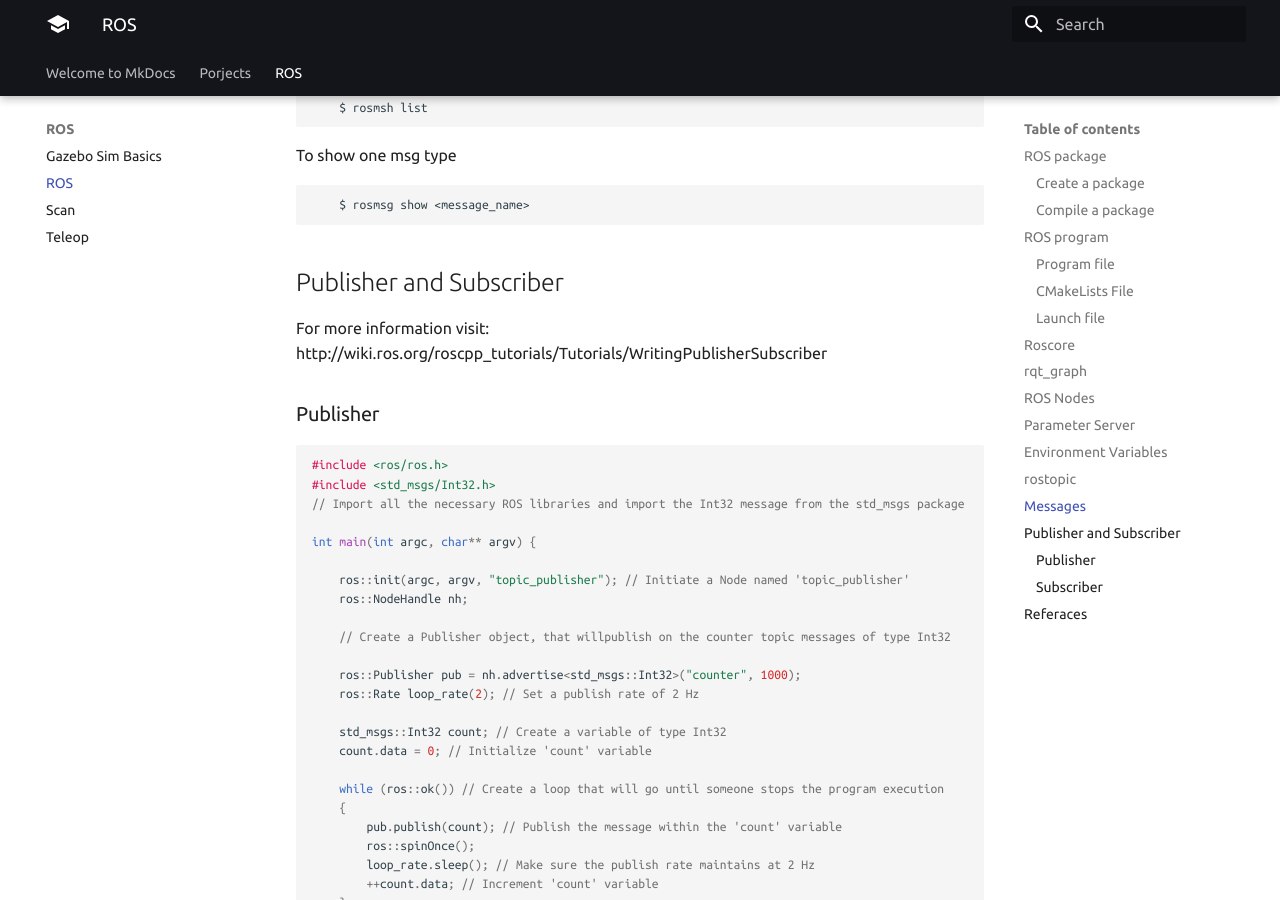
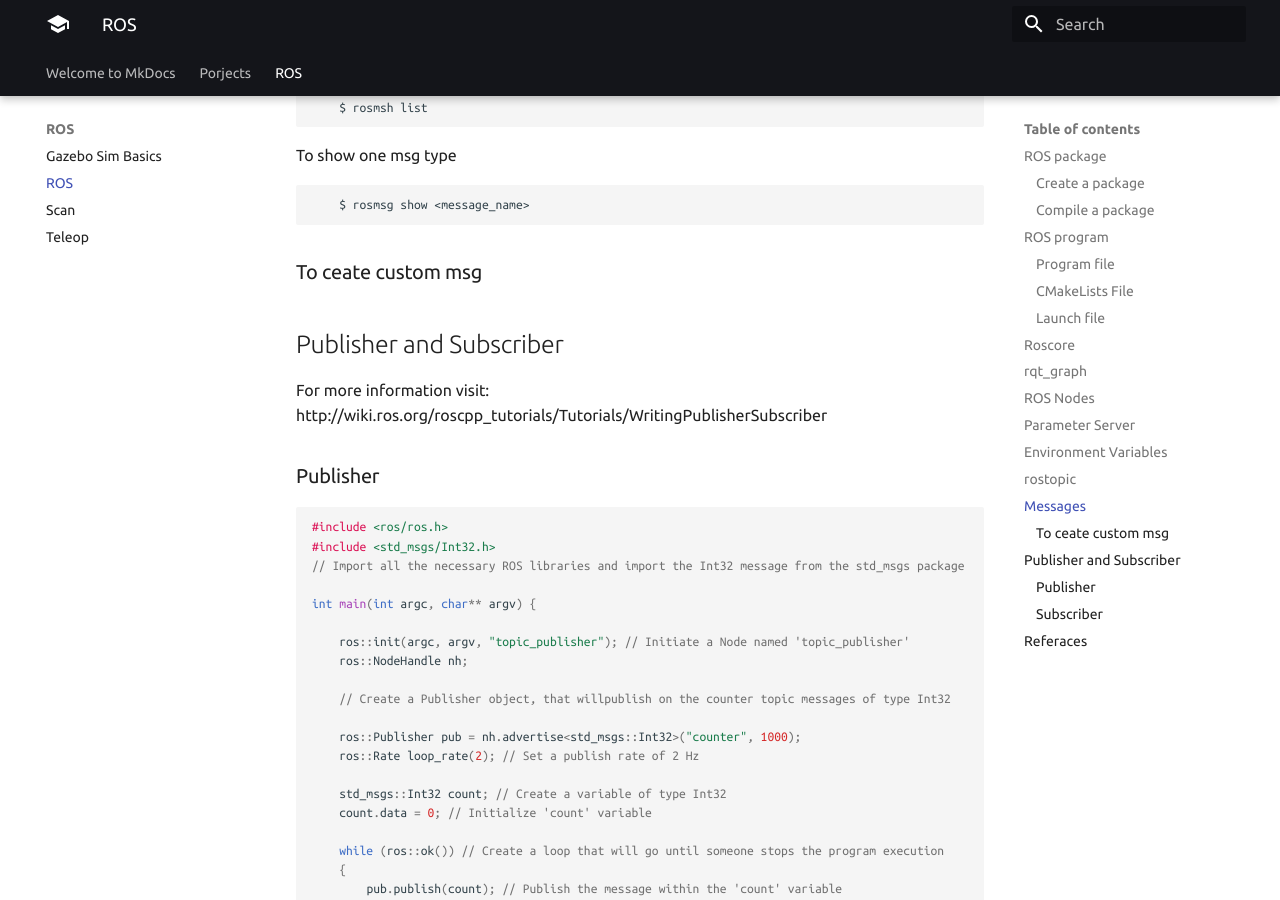
Before and after one commit to MohammadRobot/mohammadrobot.github.io, an MkDocs documentation site: the page built from docs/ROS/ROS-Basic.md, in a window 1280 px wide and 900 px high, scrolled down 4041 px. Built offline with MkDocs 1.6.1 and Material for MkDocs 9.7.7, drawn with Linux system fonts in a browser that asks for light colours.

Commit message:
update ros

```diff
--- a/docs/ROS/ROS-Basic.md
+++ b/docs/ROS/ROS-Basic.md
@@ -156,6 +156,10 @@ To show one msg type
         $ rosmsg show <message_name>
 
 
+### To ceate custom msg
+
+
+
 
 ## Publisher and Subscriber
 
```
